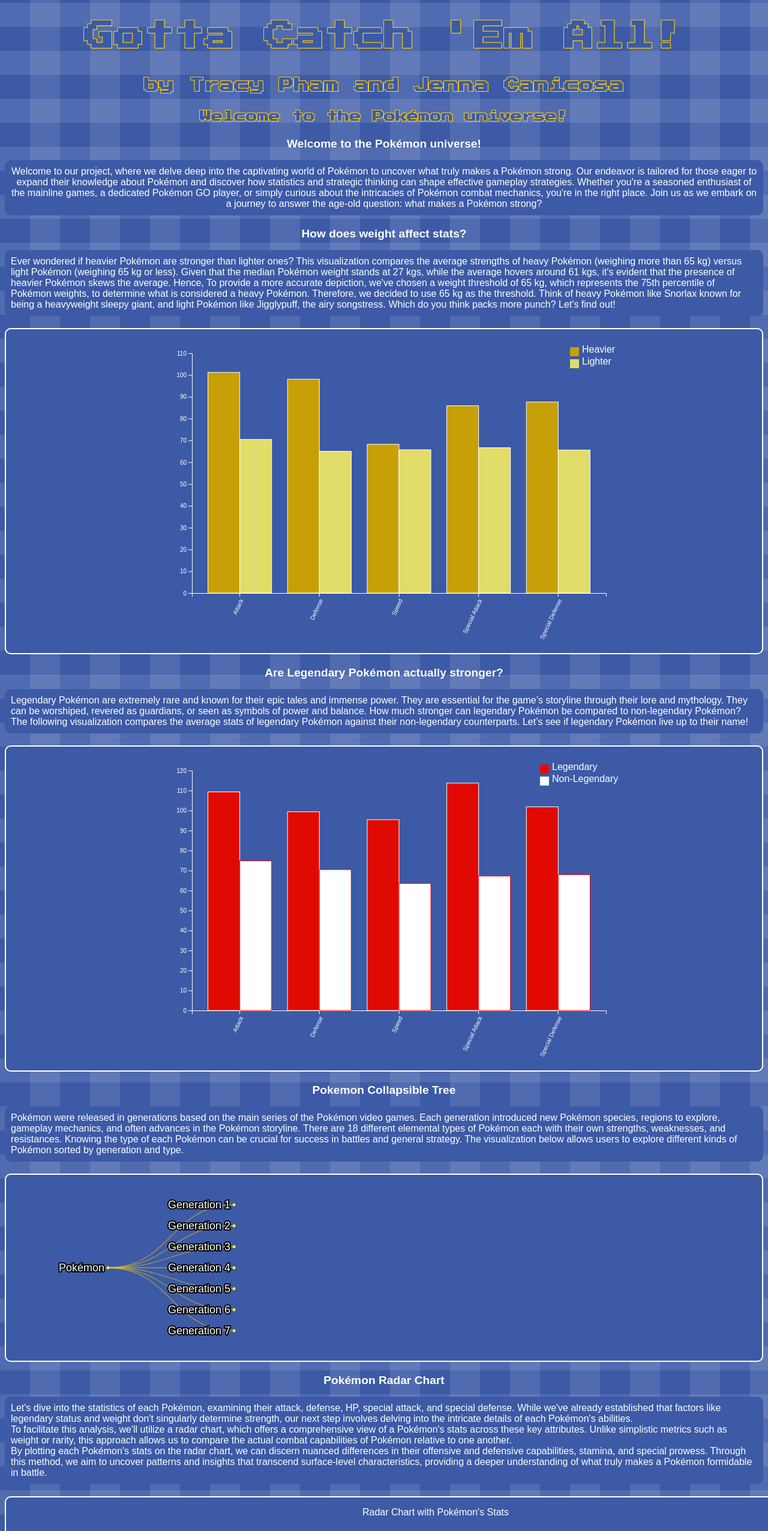
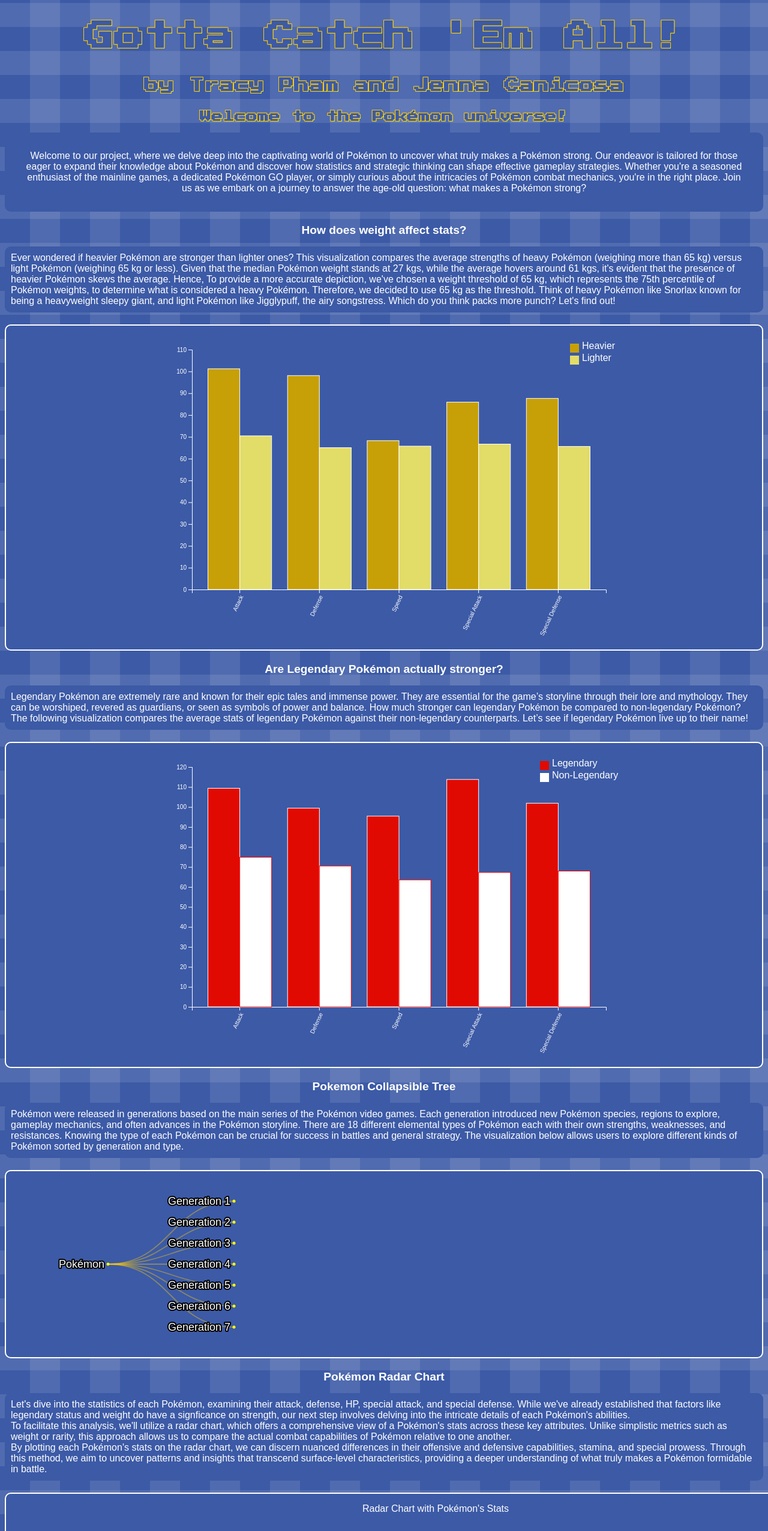
Before and after one commit to tnp2410/project4-dsc106, a SvelteKit app: page / in a window 1280 px wide. Shown: the part 235-2788 px from the top of the page at 60% size. Built offline with nearby package versions, Linux system fonts and the light colour scheme; a web font is replaced by a local one.

Commit message:
finalize text

```diff
--- a/src/components/App.svelte
+++ b/src/components/App.svelte
@@ -5,10 +5,12 @@
 
 <main style="margin-bottom: 100px;">
   <h1 style="font-size: 1.2em; margin-top: 20px;">Welcome to the Pokémon universe!</h1>
-  <h1 style="font-size: 1.2em; margin-top: 20px; text-align: center;">Welcome to the Pokémon universe!</h1>
-  <p style="border: none; background-color: #3c5aa6; border-radius: 10px; text-align: center;">
+  <div style="border: none; background-color: #3c5aa6; border-radius: 10px; text-align: center; padding: 20px;">
+  <p style="margin: 0;">
     Welcome to our project, where we delve deep into the captivating world of Pokémon to uncover what truly makes a Pokémon strong. Our endeavor is tailored for those eager to expand their knowledge about Pokémon and discover how statistics and strategic thinking can shape effective gameplay strategies. Whether you're a seasoned enthusiast of the mainline games, a dedicated Pokémon GO player, or simply curious about the intricacies of Pokémon combat mechanics, you're in the right place. Join us as we embark on a journey to answer the age-old question: what makes a Pokémon strong?
-</p>
+  </p>
+</div>
+
 
 
   <h1 style="font-size: 1.2em; margin-top: 20px;text-align: center;">How does weight affect stats?</h1>
@@ -31,7 +33,7 @@
 <div id="tree-container"></div>
  <h1 style="font-size: 1.2em; margin-top: 20px;text-align: center;">Pokémon Radar Chart</h1>
  <p style = "border: none; background-color: #3c5aa6; border-radius:10px;">
-Let's dive into the statistics of each Pokémon, examining their attack, defense, HP, special attack, and special defense. While we've already established that factors like legendary status and weight don't singularly determine strength, our next step involves delving into the intricate details of each Pokémon's abilities.
+Let's dive into the statistics of each Pokémon, examining their attack, defense, HP, special attack, and special defense. While we've already established that factors like legendary status and weight do have a signficance on strength, our next step involves delving into the intricate details of each Pokémon's abilities.
     <br>
     To facilitate this analysis, we'll utilize a radar chart, which offers a comprehensive view of a Pokémon's stats across these key attributes. Unlike simplistic metrics such as weight or rarity, this approach allows us to compare the actual combat capabilities of Pokémon relative to one another.
     <br>
```
